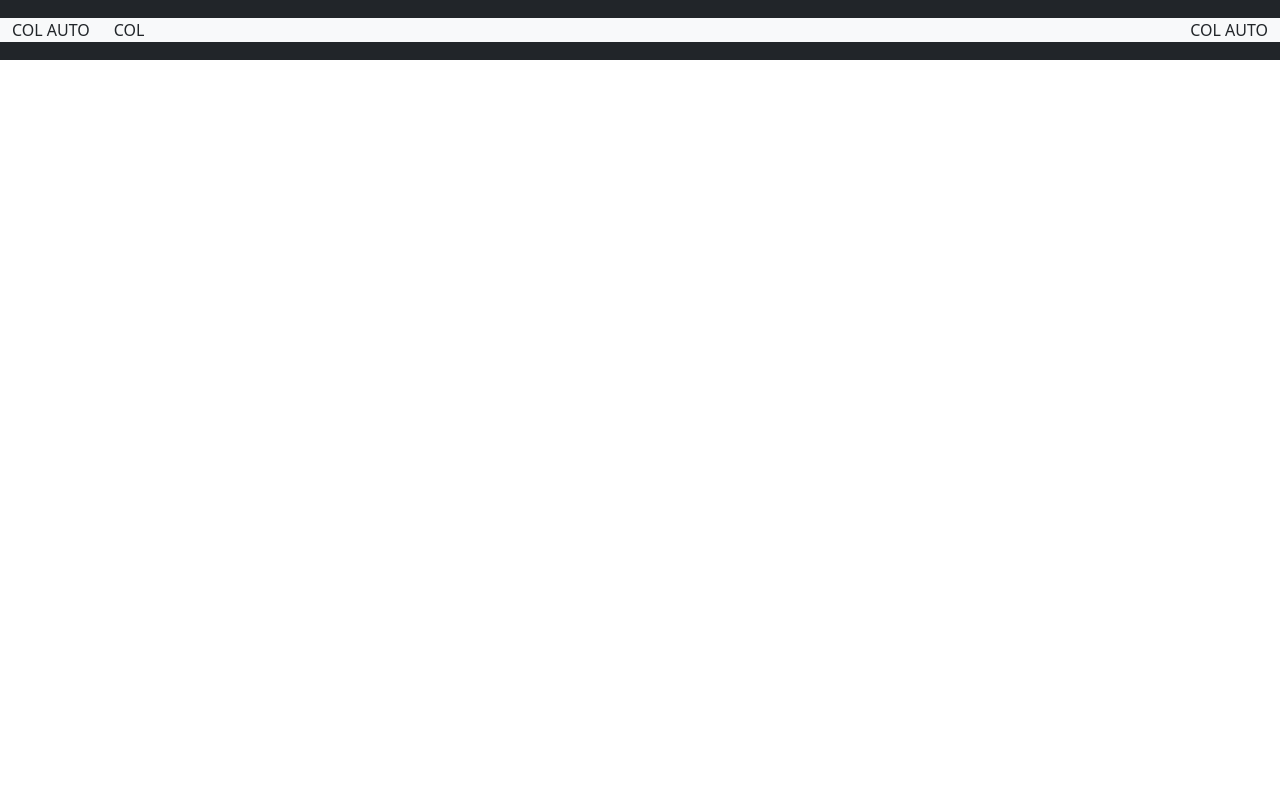
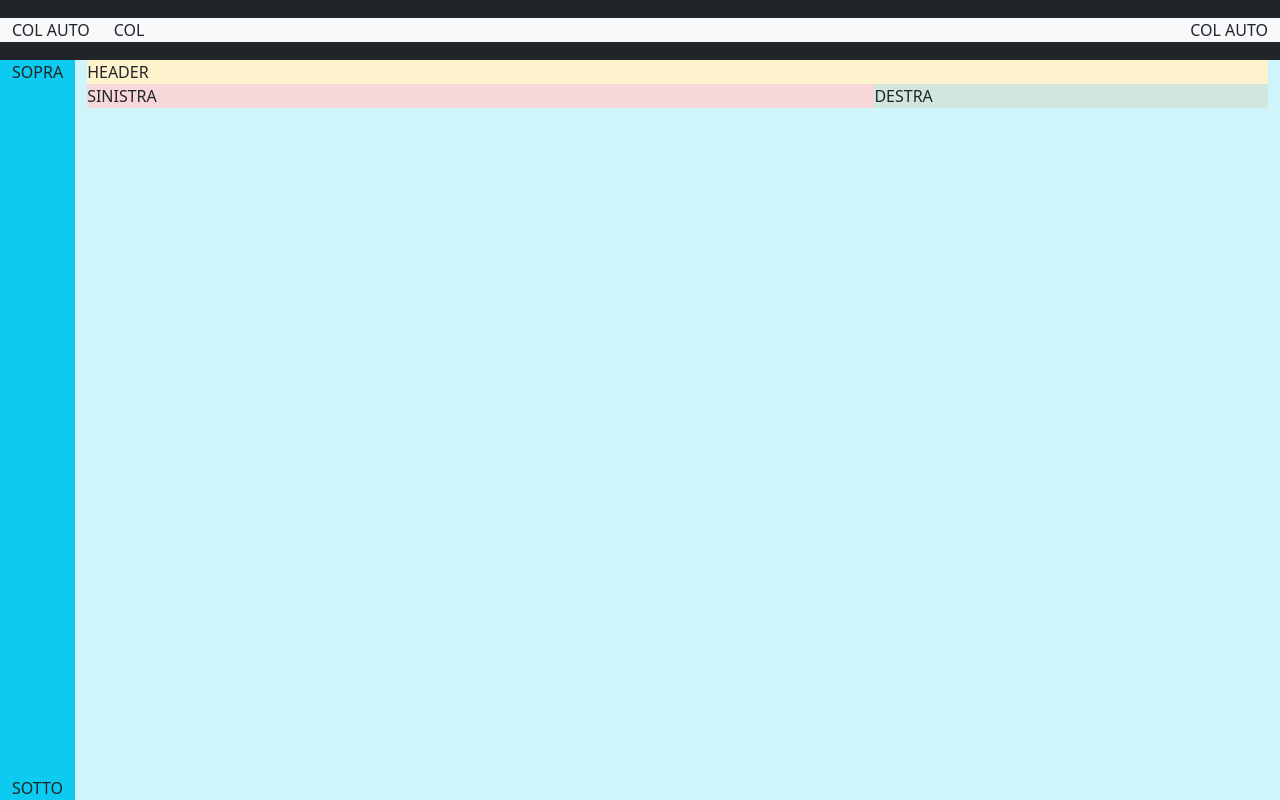
Before and after one commit to costanzaguala/html-css-bootstrap-dashboard, a plain HTML site: page index.html in a window 1280 px wide. Drawn offline with nearby package versions, Linux system fonts and the light colour scheme.

Commit message:
main struttura

```diff
--- a/css/style.css
+++ b/css/style.css
@@ -7,3 +7,7 @@
 #main-header {
     height: var(--main-header-height);
 }
+
+#main-section {
+    height: calc(100vh - var(--main-header-height));
+}
--- a/index.html
+++ b/index.html
@@ -41,6 +41,57 @@
         </header>
         <!-- FINE HEADER -->
 
+
+        <!-- INIZIO MAIN -->
+        <section id="main-section">
+
+            <div class="container-fluid h-100">
+
+                <div class="row h-100">
+
+                    <div class="col-auto h-100 bg-info ">
+                        <aside class="h-100 d-flex flex-column justify-content-between">
+                            <nav>
+                                SOPRA
+                            </nav>
+
+                            <nav>
+                                SOTTO
+                            </nav>
+                        </aside>
+                    </div>
+
+                    <div class="col h-100 bg-info-subtle">
+                        <main id="main-content" class="h-100 overflow-y-auto">
+
+                            <header class="bg-warning-subtle">
+                                HEADER
+                            </header>
+
+                            <section>
+
+                               <div class="row g-0">
+                                    <div class="col-md-12 col-lg-8 bg-danger-subtle">
+                                        SINISTRA
+                                    </div>
+
+                                    <div class="col-md-12 col-lg-4 bg-success-subtle">
+                                        DESTRA
+                                    </div>
+                               </div>
+
+                            </section>
+
+                        </main>
+                    </div>
+
+                </div>
+
+            </div>
+
+        </section>
+        <!-- FINE MAIN -->
+
     </body>
 
 </html>
```
